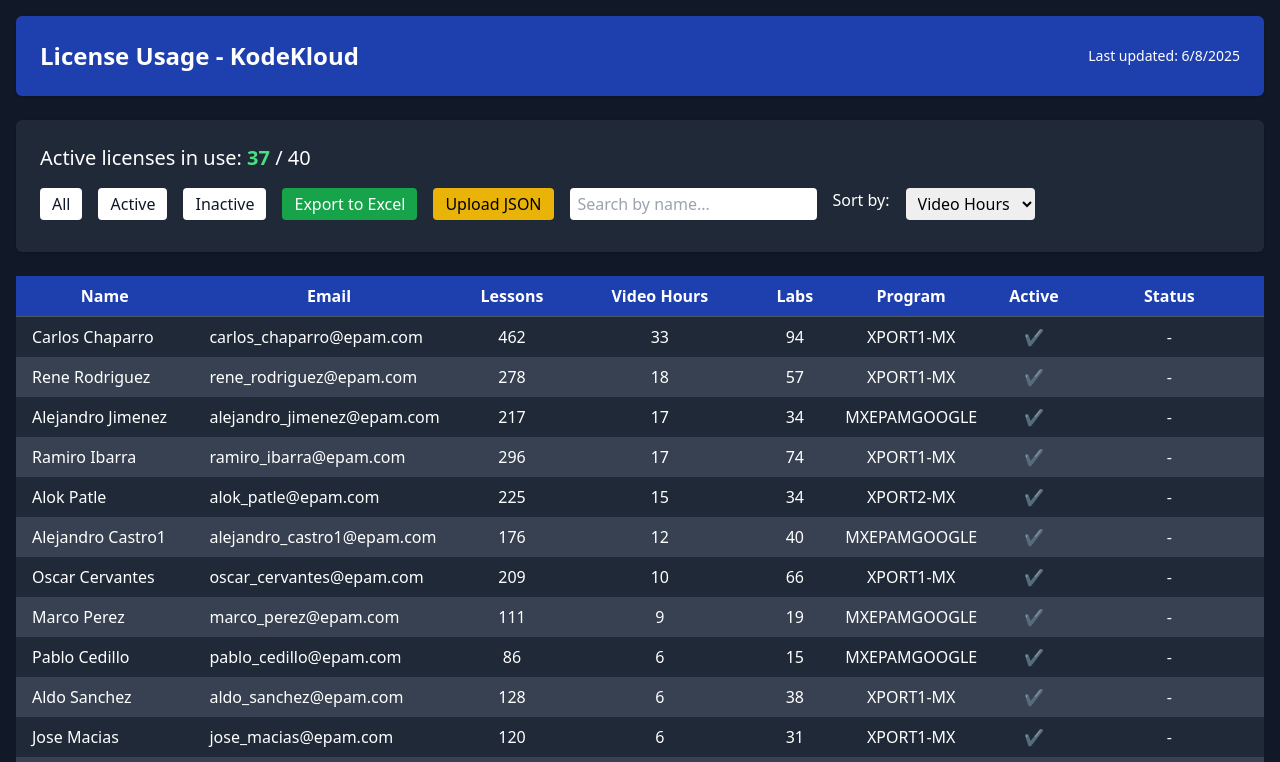
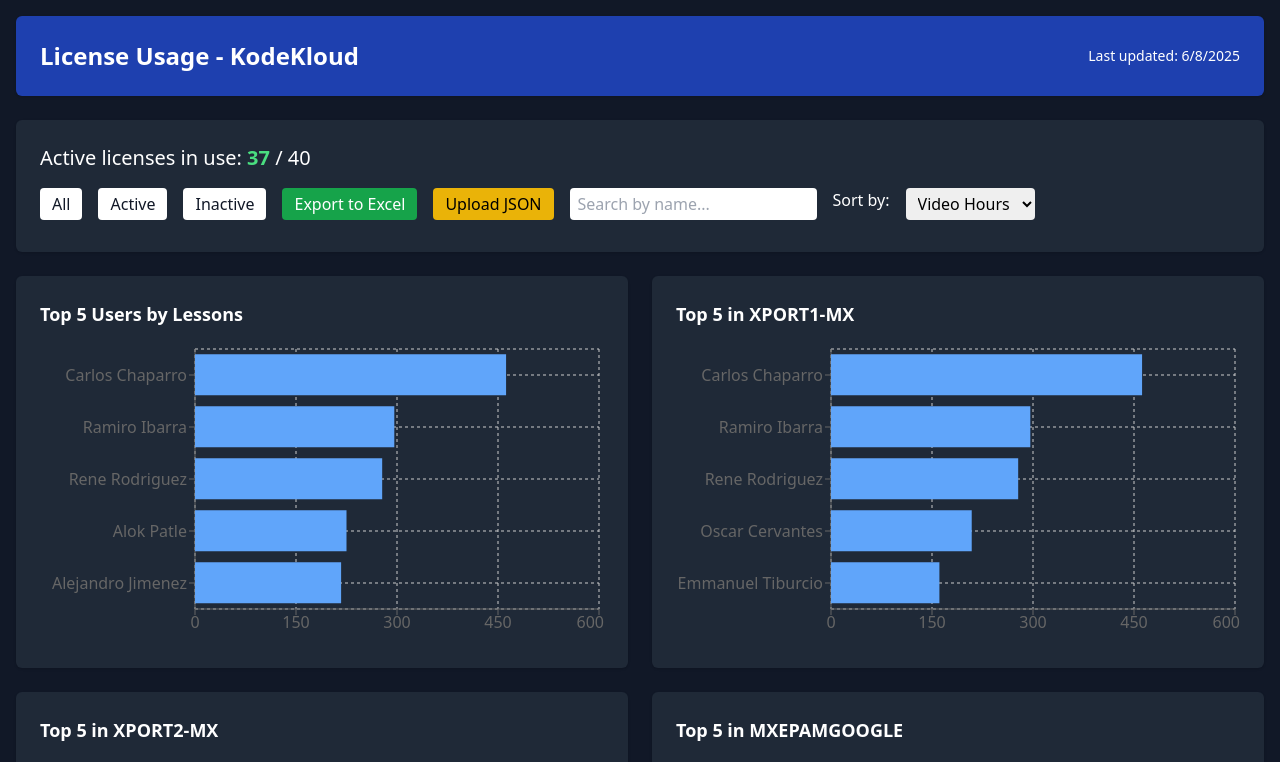
Before and after one commit to luisalvarezepam/KodeKloudEPAM, a React (Vite) app: page / in a window 1280 px wide. Shown: the top 762 px of the page. Built offline with nearby package versions, Linux system fonts and the light colour scheme.

Commit message:
adding grapchis

```diff
--- a/package.json
+++ b/package.json
@@ -12,6 +12,7 @@
   "dependencies": {
     "react": "^19.1.0",
     "react-dom": "^19.1.0",
+    "recharts": "^2.15.3",
     "xlsx": "^0.18.5"
   },
   "devDependencies": {
--- a/src/KodeKloudDashboard.jsx
+++ b/src/KodeKloudDashboard.jsx
@@ -1,5 +1,16 @@
 import { useEffect, useState } from 'react';
 import * as XLSX from 'xlsx';
+import {
+  BarChart,
+  Bar,
+  XAxis,
+  YAxis,
+  Tooltip,
+  ResponsiveContainer,
+  CartesianGrid,
+} from 'recharts';
+
+const COLORS = ['#4ade80', '#60a5fa', '#facc15', '#f87171', '#a78bfa'];
 
 export default function KodeKloudDashboard() {
   const [data, setData] = useState([]);
@@ -56,6 +67,21 @@
     XLSX.writeFile(wb, 'kodekloud_usage.xlsx');
   };
 
+  const getTopLessons = (dataset, program = null) => {
+    return dataset
+      .filter(u => (program ? u.Program === program : true))
+      .sort((a, b) => b['Lessons Completed'] - a['Lessons Completed'])
+      .slice(0, 5)
+      .map(u => ({ name: u.Name, value: u['Lessons Completed'] }));
+  };
+
+  const charts = [
+    { title: 'Top 5 Users by Lessons', data: getTopLessons(data) },
+    { title: 'Top 5 in XPORT1-MX', data: getTopLessons(data, 'XPORT1-MX') },
+    { title: 'Top 5 in XPORT2-MX', data: getTopLessons(data, 'XPORT2-MX') },
+    { title: 'Top 5 in MXEPAMGOOGLE', data: getTopLessons(data, 'MXEPAMGOOGLE') },
+  ];
+
   return (
     <div className="min-h-screen bg-gray-900 text-white p-4 flex flex-col justify-between">
       <div>
@@ -93,6 +119,23 @@
             </select>
           </div>
         </section>
+
+        <div className="grid grid-cols-1 md:grid-cols-2 gap-6 mb-6">
+          {charts.map((chart, index) => (
+            <section key={index} className="bg-gray-800 p-6 rounded-md shadow">
+              <h2 className="text-lg font-bold mb-4">{chart.title}</h2>
+              <ResponsiveContainer width="100%" height={300}>
+                <BarChart data={chart.data} layout="vertical">
+                  <CartesianGrid strokeDasharray="3 3" />
+                  <XAxis type="number" />
+                  <YAxis type="category" dataKey="name" width={150} />
+                  <Tooltip />
+                  <Bar dataKey="value" fill="#60a5fa" />
+                </BarChart>
+              </ResponsiveContainer>
+            </section>
+          ))}
+        </div>
 
         <div className="overflow-x-auto">
           <table className="min-w-full table-auto divide-y divide-gray-600">
```
Also changed, not shown: 1 other file (tests, documents, lock files or other folders).
